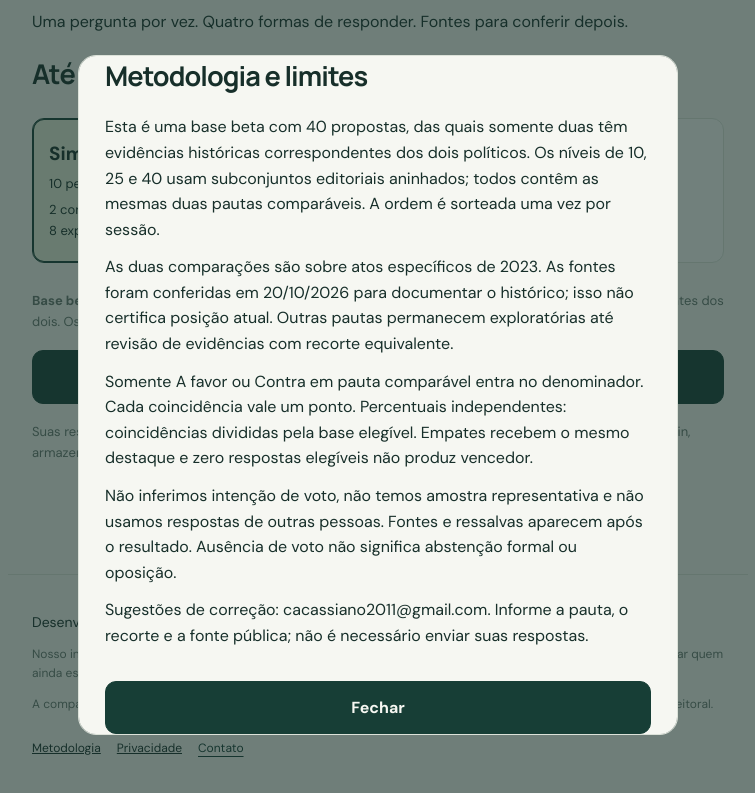
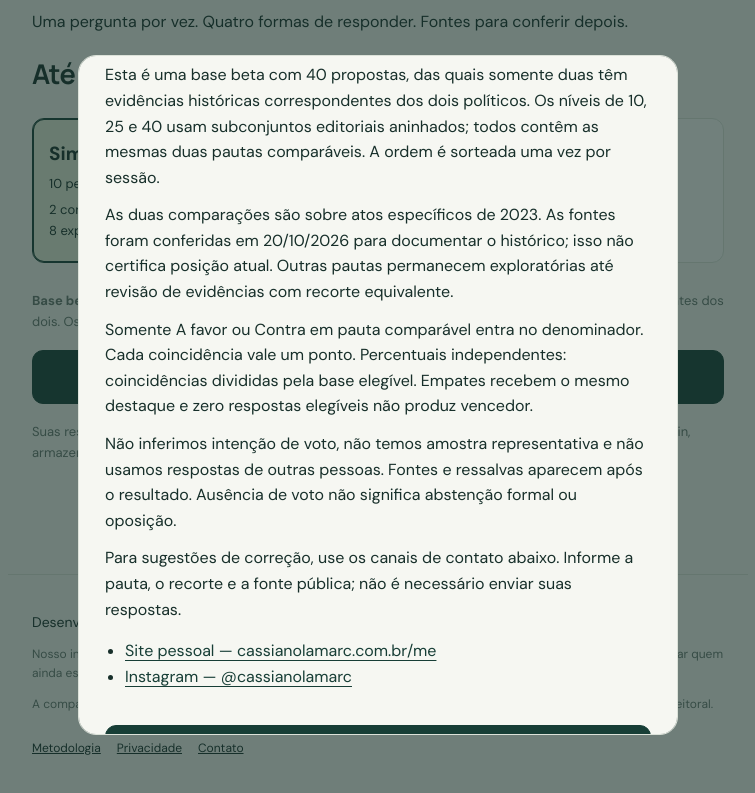
Before and after one commit to cassiano-lamarc/me, a website with bundled scripts: page entre-pautas/index.html in a window 1280 px wide. Both pictures are taken after a click on the button "Metodologia". Shown: the part 565-1358 px from the top of the page, without its empty margins (262-1017 px from the left). Built offline with nearby package versions, Linux system fonts and the light colour scheme.

Commit message:
fix: replace quiz contact email with personal site and Instagram

```diff
--- a/entre-pautas/app.js
+++ b/entre-pautas/app.js
@@ -100,19 +100,28 @@ document.addEventListener('click',event=>{
   if(target.dataset.answer){const id=session.questionOrder[session.index];answer(session,id,target.dataset.answer);invalidateSocial();app.querySelectorAll('[data-answer]').forEach(b=>{b.setAttribute('aria-checked',String(b===target));b.tabIndex=b===target?0:-1;});app.querySelector('[data-action=next]').disabled=false;}
   if(target.dataset.edit!==undefined){session.index=Number(target.dataset.edit);screen='quiz';render();}
   if(target.dataset.action)void act(target.dataset.action,target);
-  if(target.dataset.info){const method=target.dataset.info==='method';openDetails(method?'Metodologia e limites':'Privacidade',method?[
+  if(target.dataset.info){const method=target.dataset.info==='method',contact=target.dataset.info==='contact';openDetails(method?'Metodologia e limites':contact?'Contato':'Privacidade',contact?[
+    'Fale com Cassiano Lamarc pelo site pessoal ou pelo Instagram nos links abaixo.'
+  ]:method?[
     'Esta é uma base beta com 40 propostas, das quais somente duas têm evidências históricas correspondentes dos dois políticos. Os níveis de 10, 25 e 40 usam subconjuntos editoriais aninhados; todos contêm as mesmas duas pautas comparáveis. A ordem é sorteada uma vez por sessão.',
     'As duas comparações são sobre atos específicos de 2023. As fontes foram conferidas em 20/10/2026 para documentar o histórico; isso não certifica posição atual. Outras pautas permanecem exploratórias até revisão de evidências com recorte equivalente.',
     'Somente A favor ou Contra em pauta comparável entra no denominador. Cada coincidência vale um ponto. Percentuais independentes: coincidências divididas pela base elegível. Empates recebem o mesmo destaque e zero respostas elegíveis não produz vencedor.',
     'Não inferimos intenção de voto, não temos amostra representativa e não usamos respostas de outras pessoas. Fontes e ressalvas aparecem após o resultado. Ausência de voto não significa abstenção formal ou oposição.',
-    'Sugestões de correção: cacassiano2011@gmail.com. Informe a pauta, o recorte e a fonte pública; não é necessário enviar suas respostas.'
+    'Para sugestões de correção, use os canais de contato abaixo. Informe a pauta, o recorte e a fonte pública; não é necessário enviar suas respostas.'
   ]:[
     'Respostas e expectativa opcional ficam apenas na memória desta aba. Não usamos localStorage, cookies, analytics, login ou APIs para registrar ou calcular opiniões políticas. Fechar ou recarregar encerra a sessão.',
     'Fotos e fontes tipográficas são arquivos locais. O servidor de hospedagem recebe as requisições normais de arquivos e pode tratar dados técnicos de acesso conforme suas próprias políticas; as respostas não são incluídas em URLs, logs da aplicação ou requisições.',
     'Publicidade está desativada. Nenhum script do Google é carregado por esta aplicação. Uma ativação futura exige revisão de privacidade, aprovação e consentimento aplicável; a rede de anúncios poderá receber dados técnicos, nunca respostas ou scores para segmentação.',
     'Exportar, copiar e compartilhar são ações suas. Arquivos baixados e apps escolhidos recebem o conteúdo que você decidir compartilhar. A imagem social omite a expectativa; o relatório completo e o TXT a incluem.',
-    'Abrir fontes ou contato leva a serviços externos. Os links das evidências não enviam o endereço de origem como referenciador. Contato: cacassiano2011@gmail.com.'
-  ],target,'Fechar');}
+    'Abrir fontes ou canais de contato leva a serviços externos. Os links das evidências não enviam o endereço de origem como referenciador. Para contato, use o site pessoal ou o Instagram abaixo.'
+  ],target,'Fechar');
+    const links=document.createElement('ul');links.className='link-list';
+    for(const [label,url] of [['Site pessoal — cassianolamarc.com.br/me','https://cassianolamarc.com.br/me'],['Instagram — @cassianolamarc','https://www.instagram.com/cassianolamarc/']]){
+      const item=document.createElement('li'),link=document.createElement('a');
+      link.textContent=label;link.href=url;link.target='_blank';link.rel='noopener noreferrer';link.referrerPolicy='no-referrer';item.append(link);links.append(item);
+    }
+    document.getElementById('dialog-body').append(links);
+  }
 });
 app.addEventListener('change',event=>{if(event.target.id==='expectation'){session.expectation=expectations.includes(event.target.value)?event.target.value:'';clearFullPreview();}});
 app.addEventListener('keydown',event=>{const radio=event.target.closest('[data-answer]');if(!radio||!['ArrowDown','ArrowUp','ArrowLeft','ArrowRight','Home','End'].includes(event.key))return;event.preventDefault();const buttons=[...app.querySelectorAll('[data-answer]')],index=buttons.indexOf(radio);const next=event.key==='Home'?0:event.key==='End'?3:(index+(['ArrowDown','ArrowRight'].includes(event.key)?1:3))%4;buttons[next].focus();buttons[next].click();});
--- a/entre-pautas/index.html
+++ b/entre-pautas/index.html
@@ -29,7 +29,7 @@
     <p>Desenvolvido por <a href="https://cassianolamarc.com.br/">Cassiano Lamarc</a></p>
     <p>Nosso intuito é ajudar você a conhecer melhor as propostas dos candidatos, refletir sobre em quem irá votar e apoiar quem ainda está indeciso.</p>
     <p>A comparação é informativa, baseada nas fontes indicadas, e não constitui recomendação de voto nem pesquisa eleitoral.</p>
-    <nav aria-label="Informações"><button type="button" data-info="method">Metodologia</button><button type="button" data-info="privacy">Privacidade</button><a href="mailto:cacassiano2011@gmail.com">Contato</a></nav>
+    <nav aria-label="Informações"><button type="button" data-info="method">Metodologia</button><button type="button" data-info="privacy">Privacidade</button><button type="button" data-info="contact">Contato</button></nav>
   </footer>
   <dialog id="details" aria-labelledby="dialog-title"><div class="dialog-content"><h2 id="dialog-title"></h2><div id="dialog-body"></div><button class="primary" id="close-details">Voltar à pergunta</button></div></dialog>
 </body>
```
